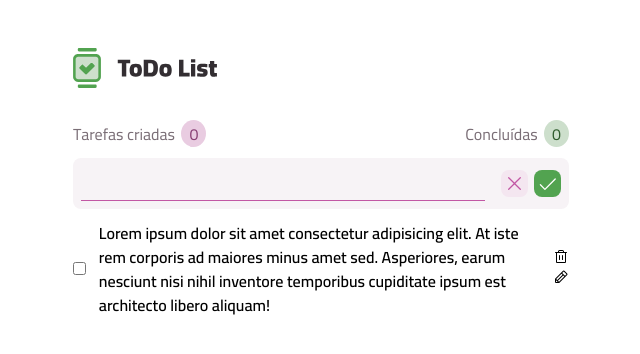
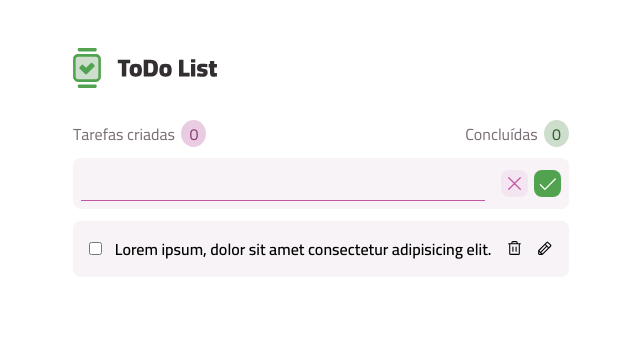
Before and after one commit to cauealb/projects-React, a React (Vite) app: page / in a window 1280 px wide. Shown: the top 354 px of the page, without its empty margins (319-959 px from the left). Built offline with nearby package versions, Linux system fonts and the light colour scheme.

Commit message:
style: Estilizando os icones da task

```diff
--- a/src/components/Task/Task.jsx
+++ b/src/components/Task/Task.jsx
@@ -5,10 +5,10 @@ export default function Task() {
     return(
         <div class="task">
             <input type="checkbox" />
-            <p>Lorem ipsum dolor sit amet consectetur adipisicing elit. At iste rem corporis ad maiores minus amet sed. Asperiores, earum nesciunt nisi nihil inventore temporibus cupiditate ipsum est architecto libero aliquam!</p>
+            <p>Lorem ipsum, dolor sit amet consectetur adipisicing elit.</p>
             <div>
-                <TrashIcon />
-                <PencilIcon />
+                <TrashIcon class="TrashIcon" size={17} />
+                <PencilIcon class="PencilIcon" size={17} />
             </div>
         </div>
     )
--- a/src/components/Task/style/Task.css
+++ b/src/components/Task/style/Task.css
@@ -3,6 +3,10 @@
     align-items: center;
     justify-content: center;
     width: 100%;
+    box-sizing: border-box;
+    padding: 1em;
+    background-color: var(--gray-100);
+    border-radius: 8px;
 }
 
 .task p {
@@ -10,3 +14,8 @@
     flex-grow: 1;
     font: var(--body-md-semibold)
 }
+
+.task div {
+    display: flex;
+    gap: 0.80em;
+}
--- a/src/global.css
+++ b/src/global.css
@@ -37,5 +37,5 @@ body {
 }
 
 .space {
-    max-width: 31em;
+    width: 31em;
 }
```
